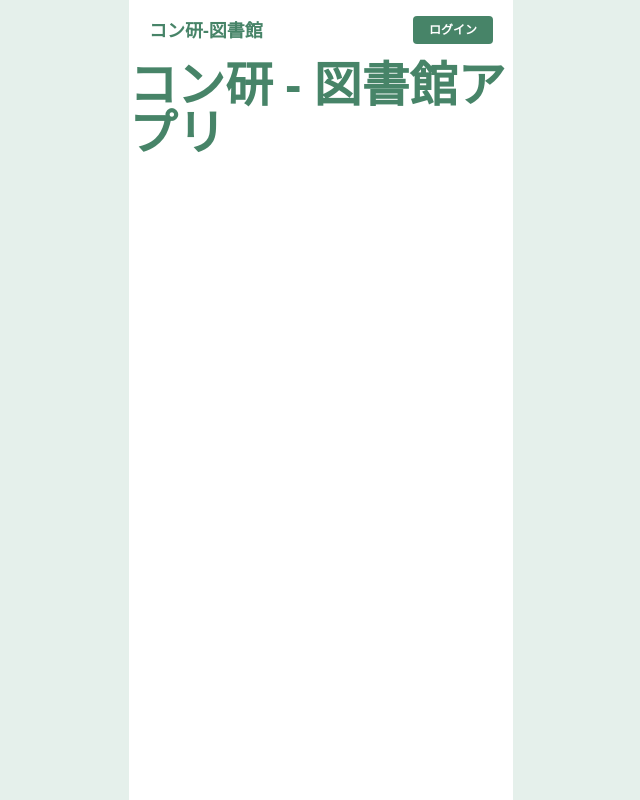
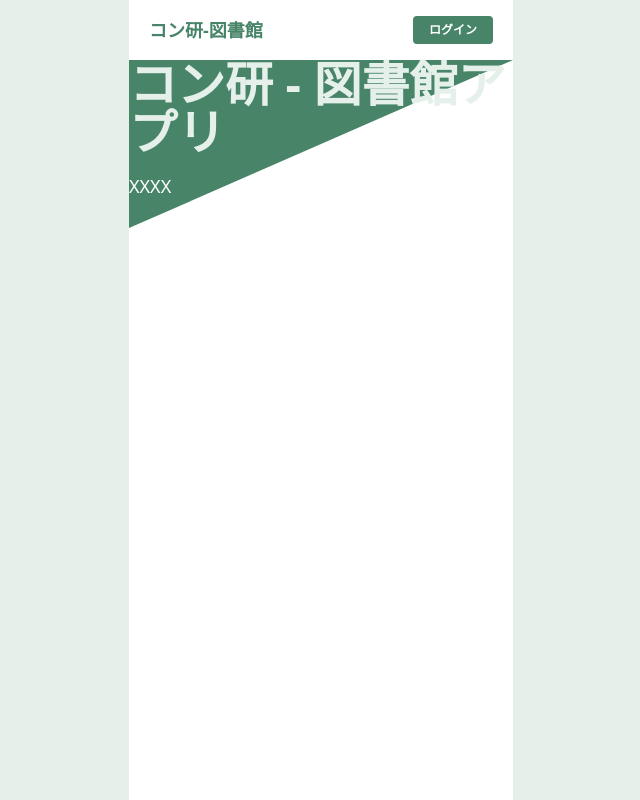
Before and after one commit to kurakke/library, a Next.js app: page / in a window 1280 px wide. Shown: the whole page, without its empty margins (319-959 px from the left). Built offline with nearby package versions, Linux system fonts and the light colour scheme.

Commit message:
create triangle

```diff
--- a/src/styles/helper.css
+++ b/src/styles/helper.css
@@ -7,3 +7,7 @@
 .lib-pointer:hover {
     opacity: 0.5;
 }
+
+.lib-clip-upper-left {
+    clip-path: polygon(0 0, 0 100%, 100% 0);
+}
--- a/src/ui/pages/Root/index.tsx
+++ b/src/ui/pages/Root/index.tsx
@@ -12,8 +12,15 @@ export type Props = {
 export const RootPage = (props: Props) => {
     return (
         <DefaultLayout>
-            <h1 className="mb-16  text-5xl font-bold">コン研 - 図書館アプリ</h1>
-            <p className="mb-28 text-white text-sm lg:text-lg">XXXX</p>
+            <div className="relative">
+                <div>
+                    <div className="lib-clip-upper-left absolute w-full h-full bg-brand-green"/>
+                </div>
+                <div className="relative">
+                    <h1 className="mb-16  text-5xl font-bold text-brand-green-light">コン研 - 図書館アプリ</h1>
+                    <p className="mb-28 text-white text-sm lg:text-lg">XXXX</p>
+                </div>
+            </div>
         </DefaultLayout>
     );
 };
```
